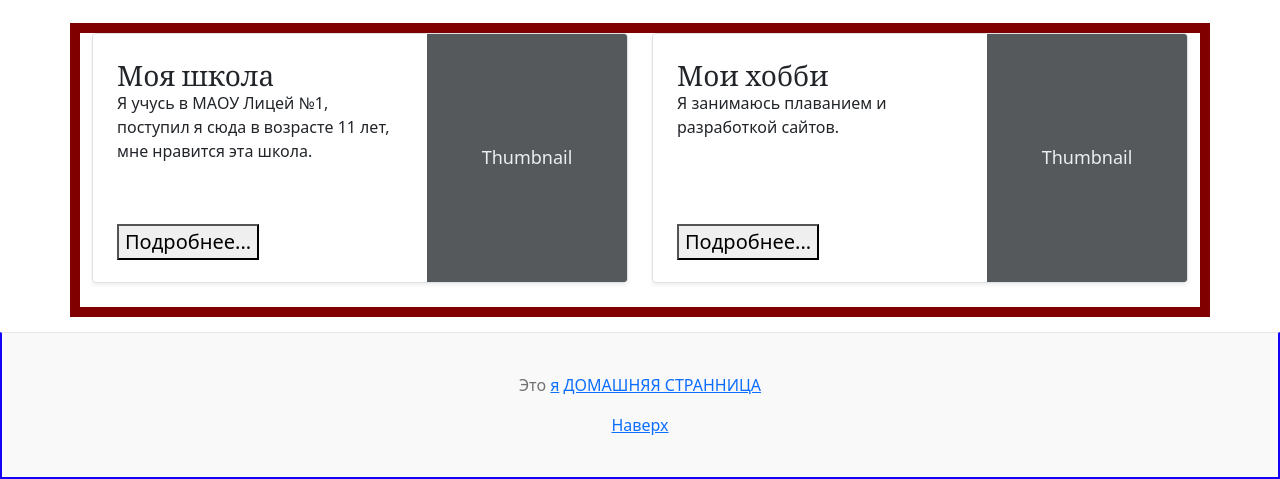
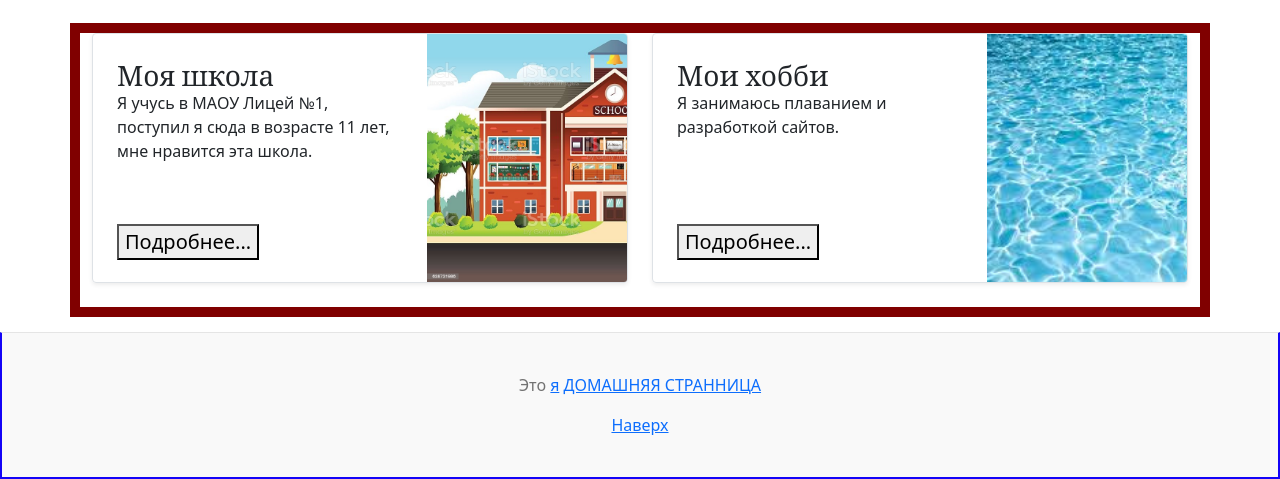
Before and after one commit to TestCooperationEducation/webclassuno, a PHP site: page /leonid/leonid.html in a window 1280 px wide. Shown: the part 2439-2918 px from the top of the page. Run offline with PHP 8.4, Linux system fonts and the light colour scheme.

Commit message:
добавил еще картинок

```diff
--- a/css/leonid.css
+++ b/css/leonid.css
@@ -83,7 +83,7 @@
   }
 
   .about {
-    background-image: url("../images/leonid/about.jpg");
+    background-image: url("../images/leonid/about.png");
     background-size: cover;
   }
 
@@ -238,7 +238,6 @@
   #content .item {
     position: relative;
     display: inline-block;
-    background: rgba(200, 255, 255, 0.5);
     background-size: cover;
     /* box-shadow: 0 0 0 3px #000; */
     padding-top: 75%;
@@ -251,7 +250,7 @@
     right: 0;
     bottom: 0;
     overflow: hidden;
-    background: #930;
+    padding: 5%;
     /* border: 2px solid green; */
   }
 
--- a/leonid/leonid.html
+++ b/leonid/leonid.html
@@ -68,21 +68,21 @@
         <div class="grid">
           <div class="item">
             <div class="div">
-                <img src="../images/leonid/1.jpg">
+                <img src="../images/leonid/angry1.jpg">
             </div>
           </div>
           <div class="item">
               <div class="div"></div>
           </div>
           <div class="item">
-                <img src="../images/leonid/2.jpg">
+                <img src="../images/leonid/angry2.jpg">
           </div>
           <div class="item">
               <div class="div"></div>
           </div>
           <div class="item">
               <div class="div">
-                  <img src="../images/leonid/3.jpg">
+                  <img src="../images/leonid/angry3.jpg">
               </div>
           </div>
           <div class="item">
@@ -359,7 +359,7 @@
             <p class="lead mb-0"><button id="toggleMcn">Подробнее...</button></p>
           </div>
           <div class="col-auto d-none d-lg-block">
-            <svg class="bd-placeholder-img" width="200" height="250" xmlns="http://www.w3.org/2000/svg" role="img" aria-label="Placeholder: Thumbnail" preserveAspectRatio="xMidYMid slice" focusable="false"><title>Placeholder</title><rect width="100%" height="100%" fill="#55595c"/><text x="50%" y="50%" fill="#eceeef" dy=".3em">Thumbnail</text></svg>
+            <svg class="bd-placeholder-img mac" width="200" height="250" xmlns="http://www.w3.org/2000/svg" role="img" aria-label="Placeholder: Thumbnail" preserveAspectRatio="xMidYMid slice" focusable="false"><title>Placeholder</title><text x="50%" y="50%" fill="#eceeef" dy=".3em"></text></svg>
 
           </div>
         </div>
@@ -403,7 +403,7 @@
             <p class="lead mb-0"><button id="toggleSus">Подробнее...</button></p>
           </div>
           <div class="col-auto d-none d-lg-block">
-            <svg class="bd-placeholder-img" width="200" height="250" xmlns="http://www.w3.org/2000/svg" role="img" aria-label="Placeholder: Thumbnail" preserveAspectRatio="xMidYMid slice" focusable="false"><title>Placeholder</title><rect width="100%" height="100%" fill="#55595c"/><text x="50%" y="50%" fill="#eceeef" dy=".3em">Thumbnail</text></svg>
+            <svg class="bd-placeholder-img sushi" width="200" height="250" xmlns="http://www.w3.org/2000/svg" role="img" aria-label="Placeholder: Thumbnail" preserveAspectRatio="xMidYMid slice" focusable="false"><title>Placeholder</title><text x="50%" y="50%" fill="#eceeef" dy=".3em"></text></svg>
 
           </div>
         </div>
@@ -488,7 +488,7 @@
             <p class="lead mb-0"><button id="toggleSchool">Подробнее...</button></p>
           </div>
           <div class="col-auto d-none d-lg-block">
-            <svg class="bd-placeholder-img" width="200" height="250" xmlns="http://www.w3.org/2000/svg" role="img" aria-label="Placeholder: Thumbnail" preserveAspectRatio="xMidYMid slice" focusable="false"><title>Placeholder</title><rect width="100%" height="100%" fill="#55595c"/><text x="50%" y="50%" fill="#eceeef" dy=".3em">Thumbnail</text></svg>
+            <svg class="bd-placeholder-img school" width="200" height="250" xmlns="http://www.w3.org/2000/svg" role="img" aria-label="Placeholder: Thumbnail" preserveAspectRatio="xMidYMid slice" focusable="false"><title>Placeholder</title><text x="50%" y="50%" fill="#eceeef" dy=".3em"></text></svg>
 
           </div>
         </div>
@@ -532,7 +532,7 @@
             <p class="lead mb-0"><button id="toggleHob">Подробнее...</button></p>
           </div>
           <div class="col-auto d-none d-lg-block">
-            <svg class="bd-placeholder-img" width="200" height="250" xmlns="http://www.w3.org/2000/svg" role="img" aria-label="Placeholder: Thumbnail" preserveAspectRatio="xMidYMid slice" focusable="false"><title>Placeholder</title><rect width="100%" height="100%" fill="#55595c"/><text x="50%" y="50%" fill="#eceeef" dy=".3em">Thumbnail</text></svg>
+            <svg class="bd-placeholder-img hobby" width="200" height="250" xmlns="http://www.w3.org/2000/svg" role="img" aria-label="Placeholder: Thumbnail" preserveAspectRatio="xMidYMid slice" focusable="false"><title>Placeholder</title><text x="50%" y="50%" fill="#eceeef" dy=".3em"></text></svg>
 
           </div>
         </div>
```
Also changed, not shown: images/leonid/angry1.jpg (added), images/leonid/angry2.jpg (added), images/leonid/angry3.jpg (added).
